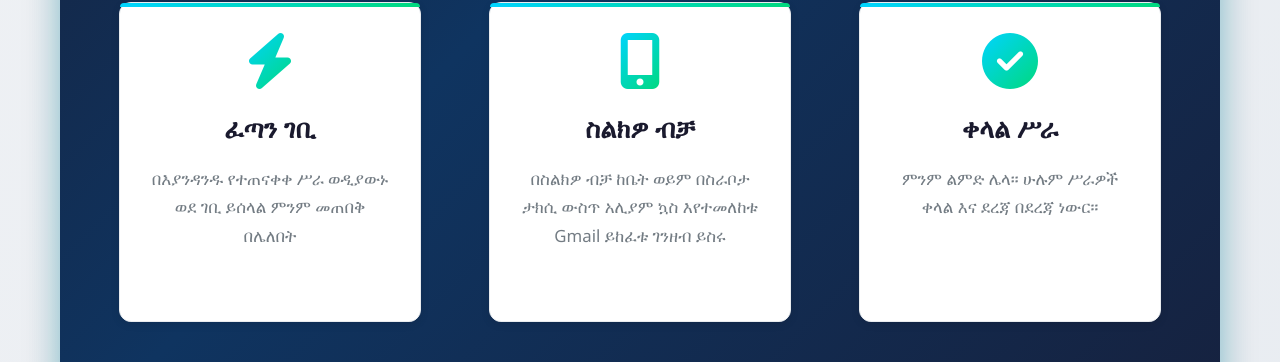
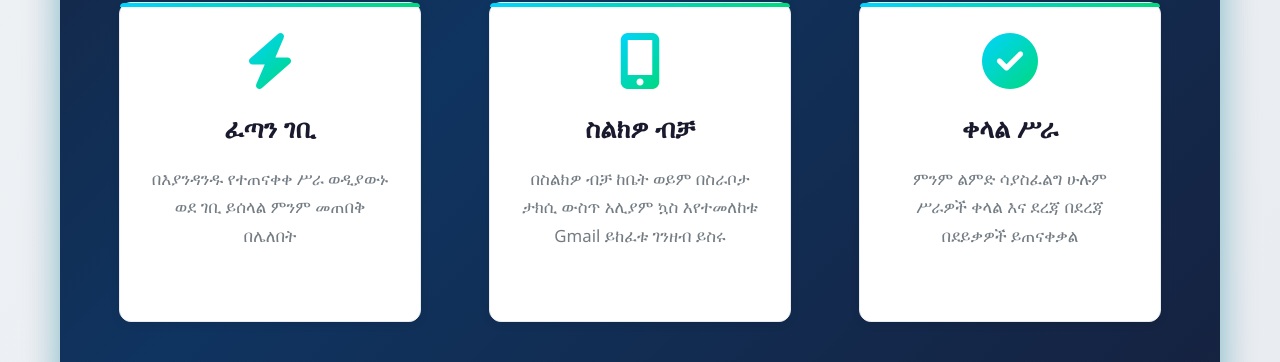
Before and after one commit to shgereadis-cpu/G-TASK, a Flask app: page / in a window 1280 px wide. Shown: the part 828-1190 px from the top of the page. Run offline with Flask 3, Linux system fonts and the light colour scheme.

Commit message:
Update wording on feature card to clarify task completion
Modify the third feature card's text in index.html to accurately reflect task simplicity and step-by-step completion within minutes.

Replit-Commit-Author: Agent
Replit-Commit-Session-Id: 17c04b62-d510-4e9c-808f-f54407fea84c
Replit-Commit-Checkpoint-Type: full_checkpoint
Replit-Commit-Event-Id: 2394fbb9-ab32-40c1-9894-8b84f6146a89
Replit-Commit-Screenshot-Url: https://storage.googleapis.com/screenshot-production-us-central1/44ff2505-de49-4a0c-a4ec-057f1e321027/17c04b62-d510-4e9c-808f-f54407fea84c/qJKN3QW

```diff
--- a/templates/index.html
+++ b/templates/index.html
@@ -44,7 +44,7 @@
             <div class="card">
                 <i class="fas fa-check-circle"></i>
                 <h3>ቀላል ሥራ</h3>
-                <p>ምንም ልምድ ሌላ። ሁሉም ሥራዎች ቀላል እና ደረጃ በደረጃ ነውር።</p>
+                <p>ምንም ልምድ ሳያስፈልግ ሁሉም ሥራዎች ቀላል እና ደረጃ በደረጃ  በደይቃዎች ይጠናቀቃል</p>
             </div>
         </div>
     </div>
```
